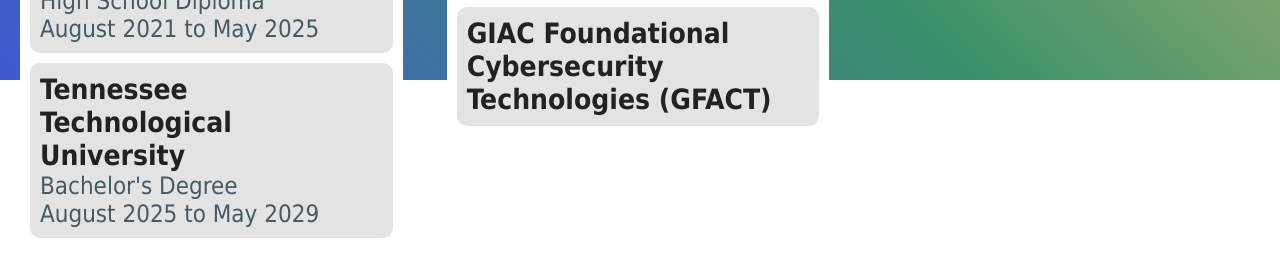
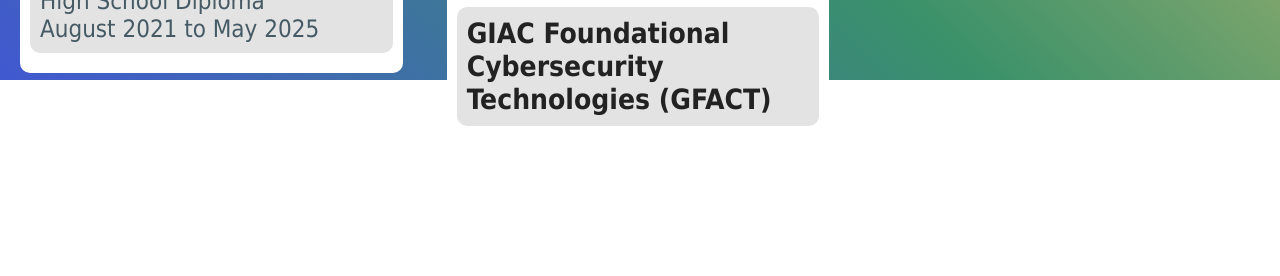
Before and after one commit to Crayjones/Crayjones.github.io, a plain HTML site: page index.html in a window 1280 px wide. Shown: the part 720-996 px from the top of the page. After the commit the page ends 886 px from the top, so only its background shows below. Drawn offline with nearby package versions, Linux system fonts and the light colour scheme.

Commit message:
Update index.html

```diff
--- a/index.html
+++ b/index.html
@@ -117,11 +117,6 @@
             <p>August 2021 to May 2025</p>
           </div>
 
-          <div>
-            <h3>Tennessee Technological University</h3>
-            <p>Bachelor's Degree</p>
-            <p>August 2025 to May 2029</p>
-          </div>
         </section>
 
         <section class="box">
```
